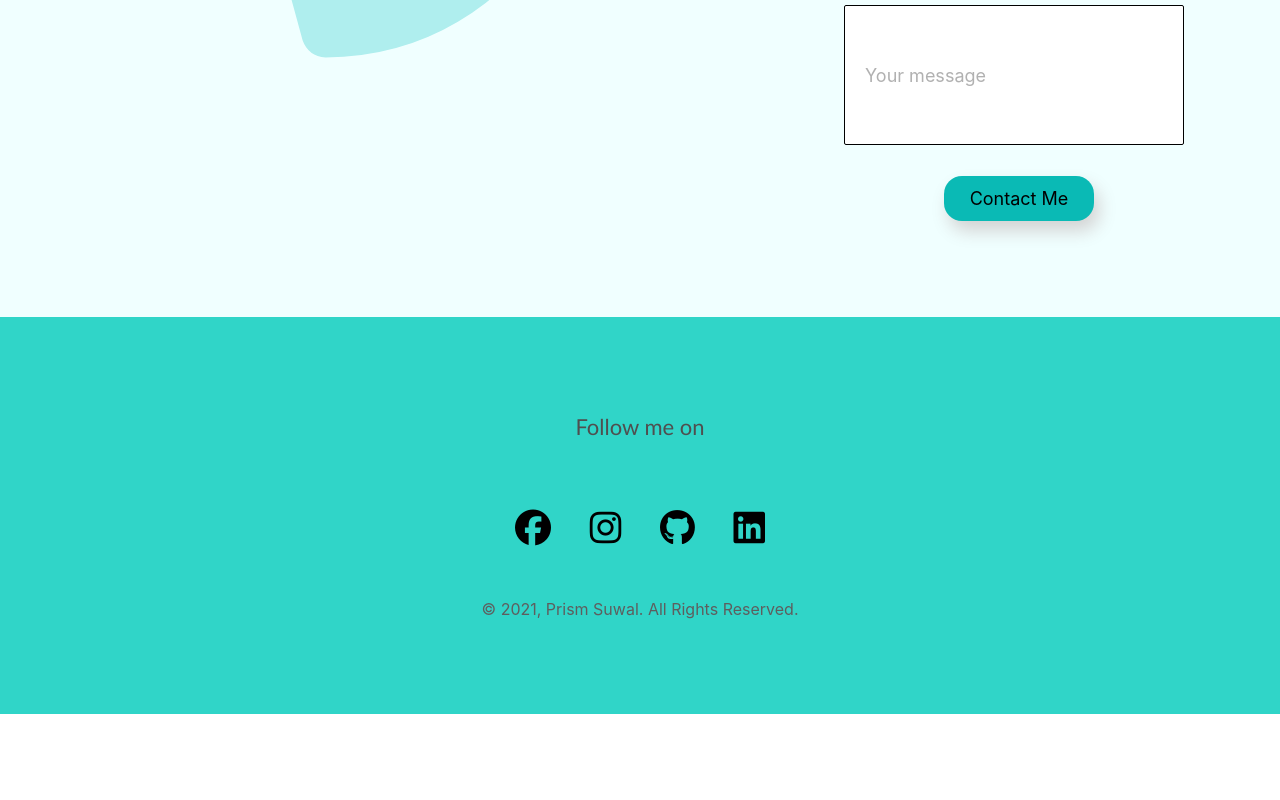
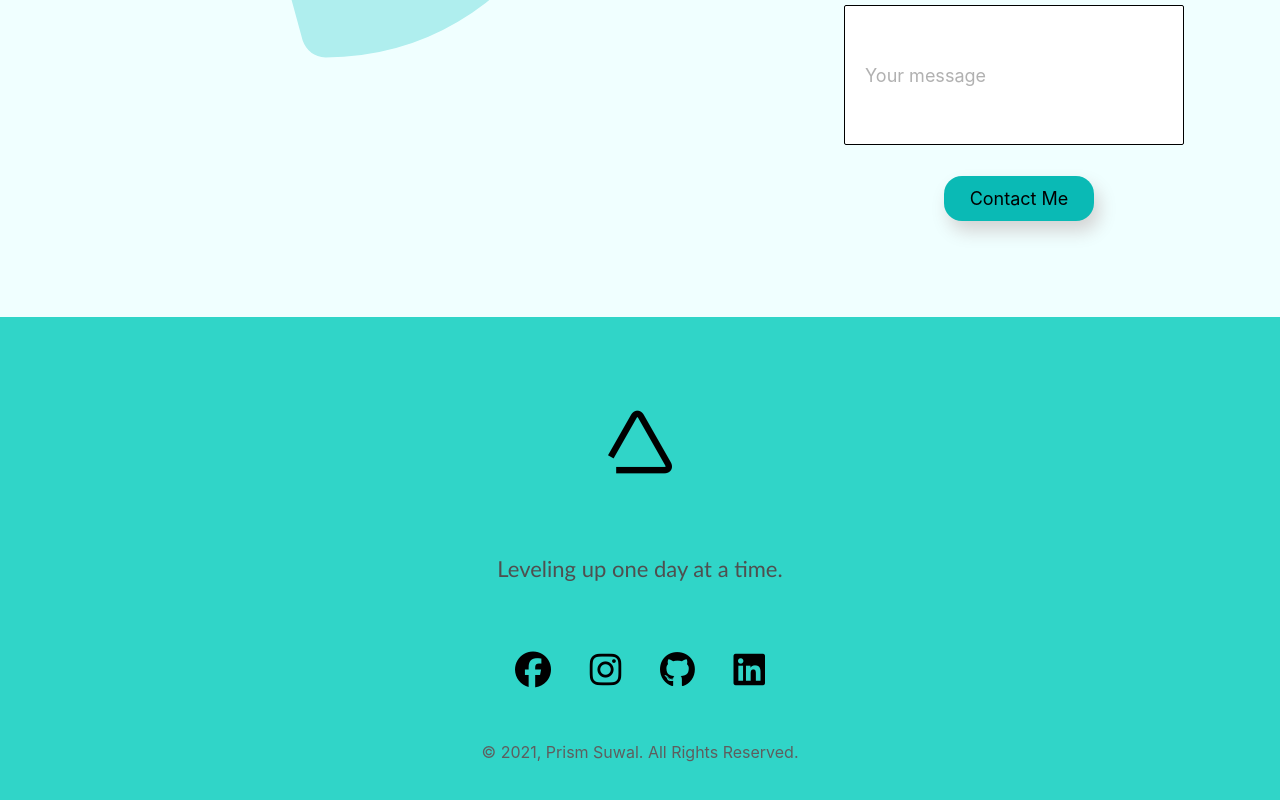
Before and after one commit to PrizmSuwal/portfolio, a React (Create React App) app: page / in a window 1280 px wide. Shown: the part 3400-4200 px from the top of the page. Before the commit the page ends 4114 px from the top, so only its background shows below. Built offline with nearby package versions, Linux system fonts and the light colour scheme.

Commit message:
Footer_Modified

```diff
--- a/src/components/Footer/Footer.js
+++ b/src/components/Footer/Footer.js
@@ -1,11 +1,15 @@
 import './Footer.css';
 import React from 'react'
+import logo from '../../photos/logo.png';
 
 function Footer() {
   return (
     <div className='footer-container'>
       <div className='social-media-wrap'>
-        <p>Follow me on</p>
+        <a href='/'>
+          <img src={logo} alt='PRISM'></img>
+        </a>
+        <p>Leveling up one day at a time. </p>
         <div className='social-icons'>
           <a className='social-icon-link facebook'  aria-label='Facebook' href='https://www.facebook.com/suwal.prism/' target='_blank' rel='noreferrer'><i class='fab fa-facebook fa-3x'></i></a>
           <a className='social-icon-link instagram' aria-label='Instagram' href='https://www.instagram.com/prism_suwal/' target='_blank' rel='noreferrer'><i class='fab fa-instagram fa-3x'></i></a>
```
